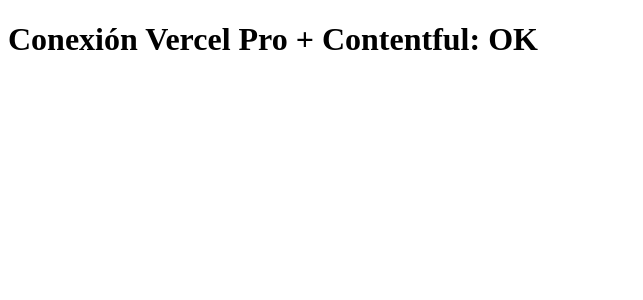
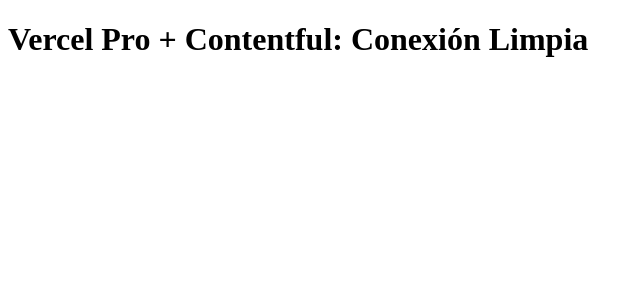
Before and after one commit to Farmacia-Zaragoza/social_vercel, a Next.js app: page / in a window 1280 px wide. Shown: the top 300 px of the page, without its empty margins (0-643 px from the left). Built offline with nearby package versions, Linux system fonts and the light colour scheme.

Commit message:
Update page.js

```diff
--- a/app/page.js
+++ b/app/page.js
@@ -1,3 +1,3 @@
 export default function Page() {
-  return <h1>Conexión Vercel Pro + Contentful: OK</h1>;
+  return <h1>Vercel Pro + Contentful: Conexión Limpia</h1>;
 }
```
